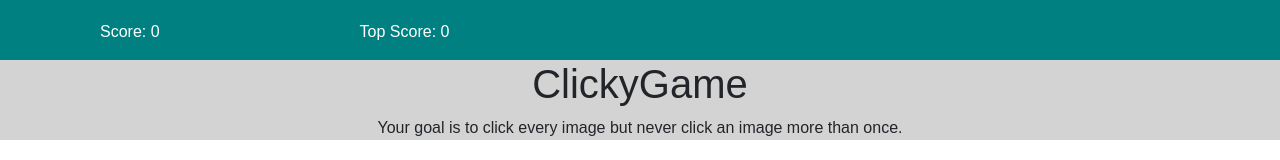
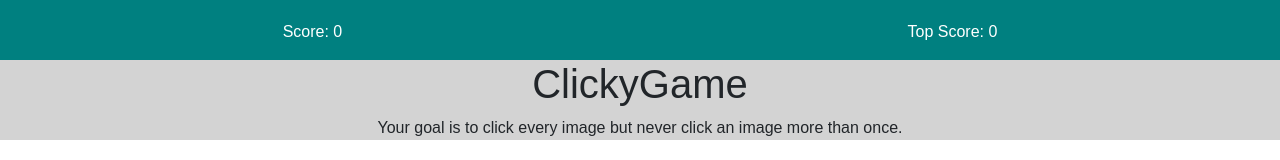
Before and after one commit to charlotteasencio/click, a React (Create React App) app: page / in a window 1280 px wide. Shown: the top 160 px of the page. Built offline with nearby package versions, Linux system fonts and the light colour scheme.

Commit message:
spacing fixed

```diff
--- a/src/App.css
+++ b/src/App.css
@@ -29,24 +29,17 @@
   right: 0;
   background: teal;
   height: 60px;
-  display: flex;
-  align-items: center;
   padding-top: 20px;
   color: white;
-}
-
-.fixed-top p{
   display: flex;
-  justify-content: space-evenly;
-  margin-left: 100px;
-  margin-right: 100px;
+  justify-content: space-around;
 }
 
 @media only screen and (max-width: 600px){
   .fixed-top{
   display: flex;
   flex-direction: column;
-  justify-content: flex-start;
+  align-items: center;
   height: 125px;
   padding-left: 10px;
 }
--- a/src/App.js
+++ b/src/App.js
@@ -89,10 +89,9 @@ class App extends Component {
   render() {
       return (
   <div>
-
       <div className="fixed-top">
           <p>Score: {this.state.score} </p>
-         <p> Top Score: {this.state.topScore} </p>
+          <p> Top Score: {this.state.topScore} </p>
        </div>
             <Header />
             <Imagegrid>
```
